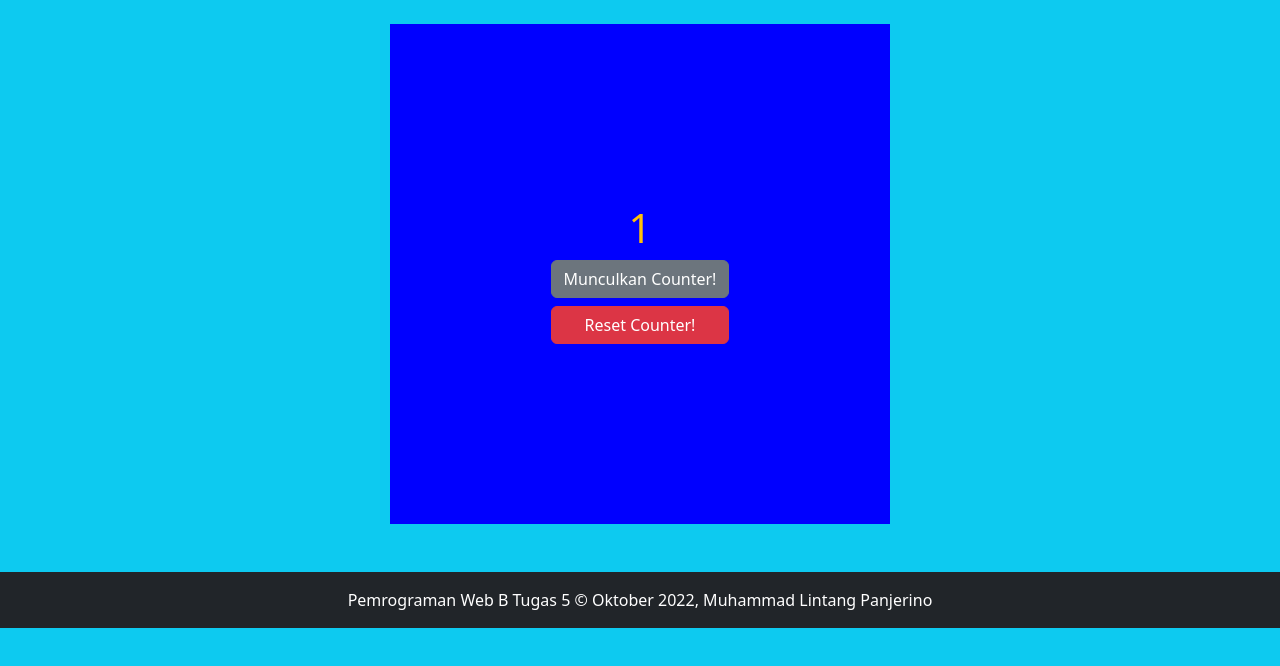
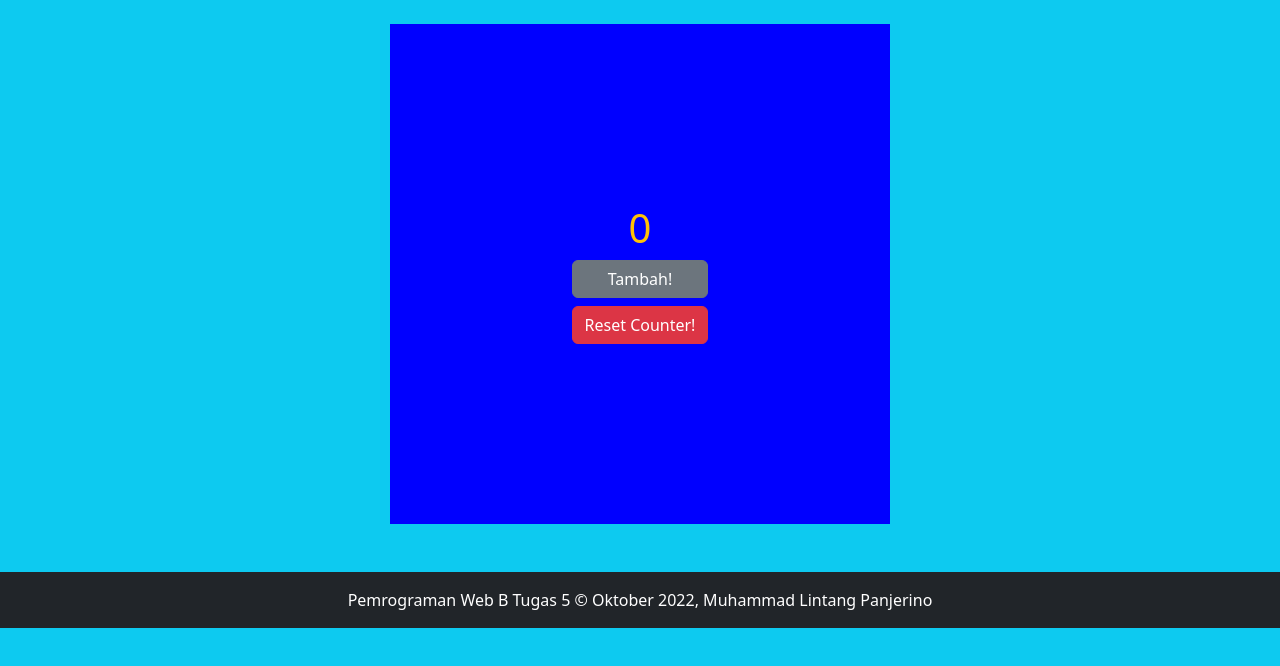
Before and after one commit to mlintang20/pemrograman-web-tugas-5, a plain HTML site: page index.html in a window 1280 px wide. Both pictures are taken after a click on the button "Munculkan Counter!". Drawn offline with nearby package versions, Linux system fonts and the light colour scheme.

Commit message:
feat: add feature on btn-1

```diff
--- a/index.html
+++ b/index.html
@@ -33,12 +33,16 @@
       //Ketika dokumen HTML sudah siap di reload
       $(document).ready(function () {
         //buat value 1
-        let value = 1;
+        let value = 0;
         const reset = 0;
         //ketika tombol tekan di klik
         $("#btn-1").on("click", function () {
           //tambah value dan tampilkan pada h1
           $("h1").html(value++);
+
+          if (value == 1) {
+            $("#btn-1").text("Tambah!");
+          }
         });
 
         $("#btn-2").on("click", function () {
```
